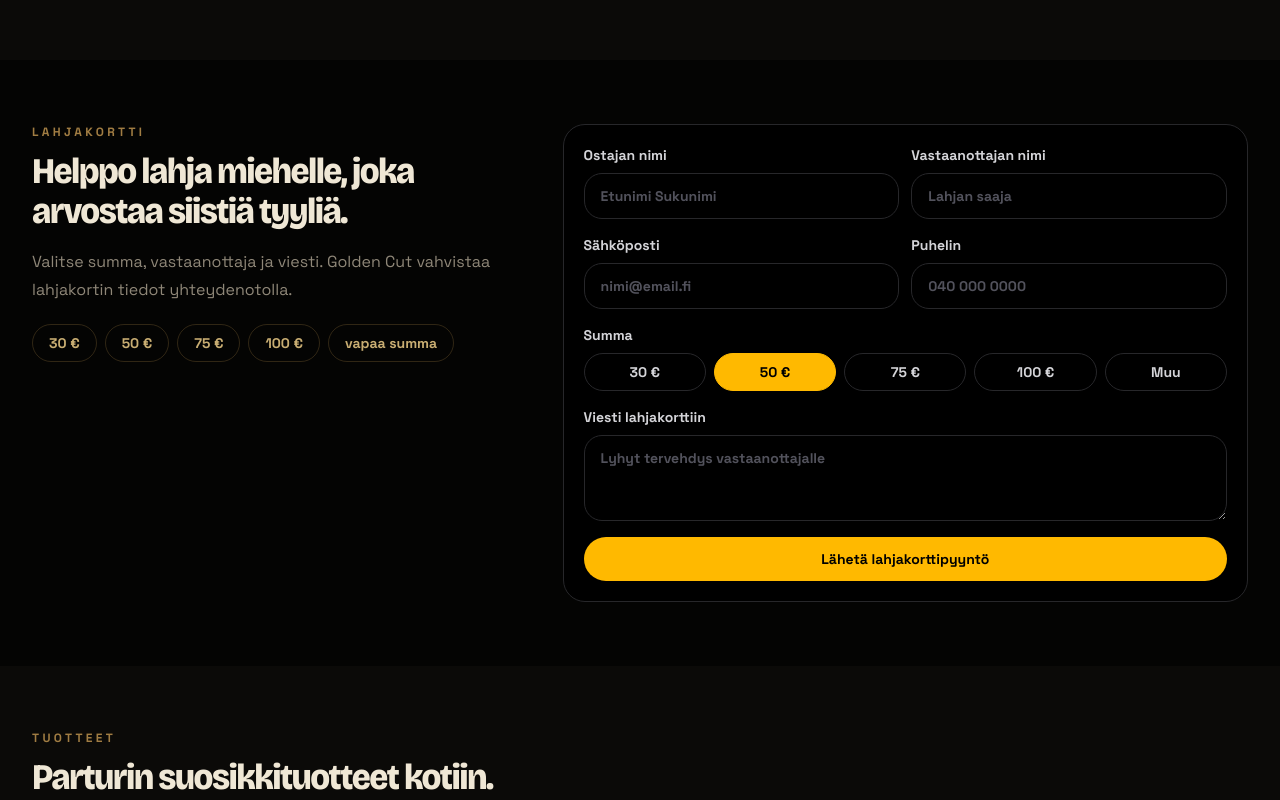
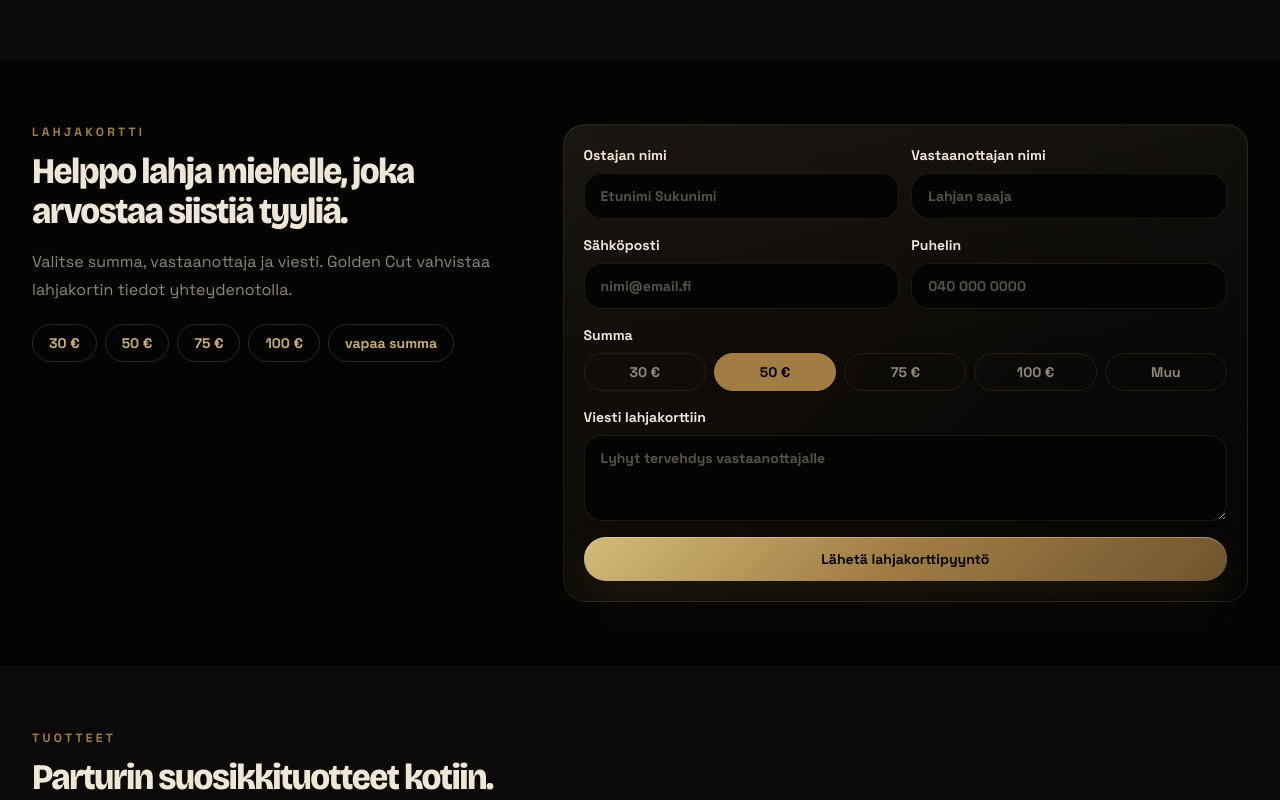
Before and after one commit to jamiharju-hash/jamiharju-hash-golden-cut-espoo, a React (Vite) app: page / in a window 1280 px wide. Shown: the part 2200-3000 px from the top of the page. Built offline with nearby package versions, Linux system fonts and the light colour scheme.

Commit message:
Align form styling with restrained premium palette

```diff
--- a/src/components/LeadForms.tsx
+++ b/src/components/LeadForms.tsx
@@ -3,9 +3,9 @@ import { trackEvent } from "../lib/analytics";
 
 type SubmitState = "idle" | "loading" | "success" | "error";
 
-const inputClass = "w-full rounded-2xl border border-zinc-800 bg-black px-4 py-3 text-sm text-white outline-none transition placeholder:text-zinc-600 focus:border-amber-400/70";
-const labelClass = "grid gap-2 text-sm font-bold text-zinc-300";
-const buttonClass = "inline-flex min-h-11 w-full items-center justify-center rounded-full bg-amber-400 px-5 py-3 text-sm font-black text-black transition hover:bg-amber-300 disabled:cursor-not-allowed disabled:opacity-60";
+const inputClass = "w-full rounded-2xl border border-[var(--line)] bg-[var(--ink)] px-4 py-3 text-sm text-[var(--bone)] outline-none transition placeholder:text-[var(--muted)]/60 focus:border-[var(--brass)]";
+const labelClass = "grid gap-2 text-sm font-bold text-[var(--bone)]";
+const buttonClass = "premium-cta inline-flex min-h-11 w-full items-center justify-center rounded-full px-5 py-3 text-sm font-black text-[var(--ink)] transition disabled:cursor-not-allowed disabled:opacity-60";
 
 async function postJson(endpoint: string, body: Record<string, unknown>) {
   const response = await fetch(endpoint, {
@@ -67,7 +67,7 @@ export function GiftCardForm() {
   }
 
   return (
-    <form onSubmit={onSubmit} className="grid gap-4 rounded-3xl border border-zinc-800 bg-black p-5">
+    <form onSubmit={onSubmit} className="premium-card grid gap-4 rounded-3xl p-5">
       <div className="grid gap-3 sm:grid-cols-2">
         <label className={labelClass}>Ostajan nimi<input className={inputClass} name="buyerName" required placeholder="Etunimi Sukunimi" /></label>
         <label className={labelClass}>Vastaanottajan nimi<input className={inputClass} name="recipientName" required placeholder="Lahjan saaja" /></label>
@@ -77,14 +77,14 @@ export function GiftCardForm() {
         <label className={labelClass}>Puhelin<input className={inputClass} name="buyerPhone" type="tel" placeholder="040 000 0000" /></label>
       </div>
       <div className="grid gap-2">
-        <span className="text-sm font-bold text-zinc-300">Summa</span>
+        <span className="text-sm font-bold text-[var(--bone)]">Summa</span>
         <div className="grid grid-cols-3 gap-2 sm:grid-cols-5">
           {["30", "50", "75", "100", "custom"].map((value) => (
             <button
               key={value}
               type="button"
               onClick={() => setAmount(value)}
-              className={`rounded-full border px-3 py-2 text-sm font-black transition ${amount === value ? "border-amber-400 bg-amber-400 text-black" : "border-zinc-800 text-zinc-300 hover:border-amber-400/50"}`}
+              className={`rounded-full border px-3 py-2 text-sm font-black transition ${amount === value ? "border-[var(--brass)] bg-[var(--brass)] text-[var(--ink)]" : "border-[var(--line)] text-[var(--muted)] hover:border-[var(--brass-soft)] hover:text-[var(--champagne)]"}`}
             >
               {value === "custom" ? "Muu" : `${value} €`}
             </button>
@@ -126,7 +126,7 @@ export function ProductInterestForm() {
   }
 
   return (
-    <form onSubmit={onSubmit} className="grid gap-4 rounded-3xl border border-zinc-800 bg-black p-5">
+    <form onSubmit={onSubmit} className="premium-card grid gap-4 rounded-3xl p-5">
       <div className="grid gap-3 sm:grid-cols-2">
         <label className={labelClass}>Nimi<input className={inputClass} name="name" required placeholder="Etunimi Sukunimi" /></label>
         <label className={labelClass}>Puhelin<input className={inputClass} name="phone" type="tel" placeholder="040 000 0000" /></label>
@@ -175,7 +175,7 @@ export function ContactForm() {
   }
 
   return (
-    <form onSubmit={onSubmit} className="grid gap-4 rounded-3xl border border-zinc-800 bg-black p-5">
+    <form onSubmit={onSubmit} className="premium-card grid gap-4 rounded-3xl p-5">
       <div className="grid gap-3 sm:grid-cols-2">
         <label className={labelClass}>Nimi<input className={inputClass} name="name" required placeholder="Etunimi Sukunimi" /></label>
         <label className={labelClass}>Puhelin<input className={inputClass} name="phone" type="tel" placeholder="040 000 0000" /></label>
```
